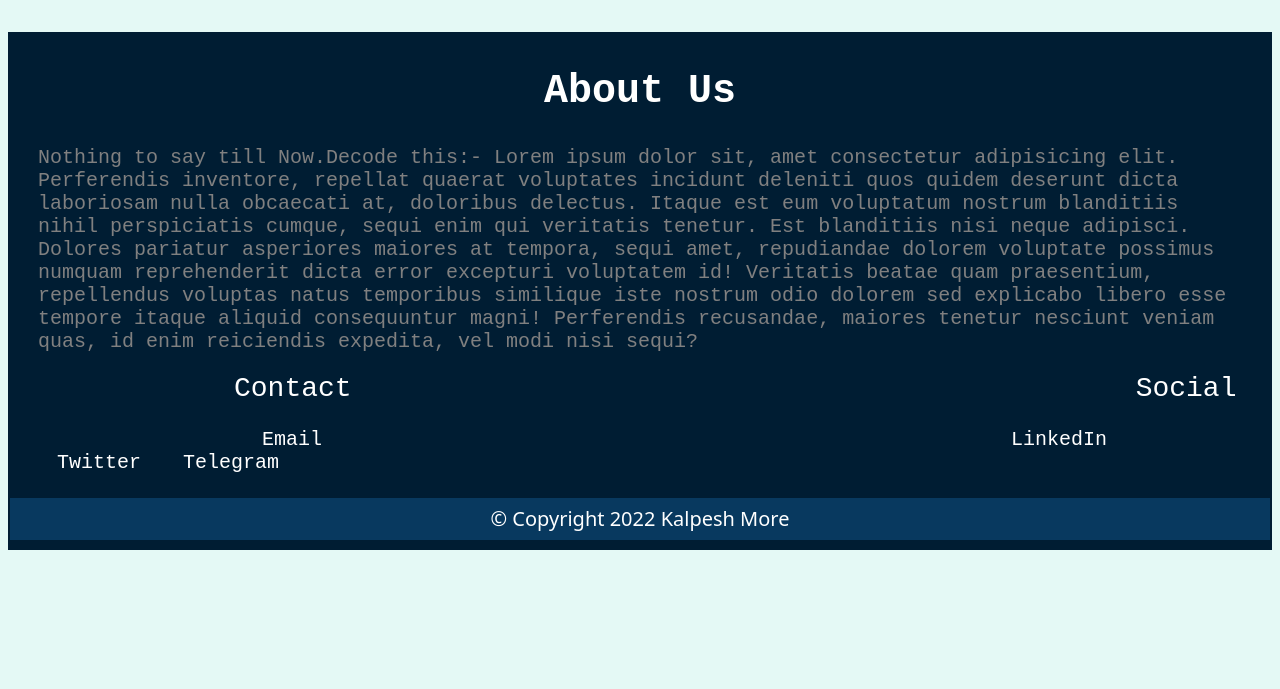
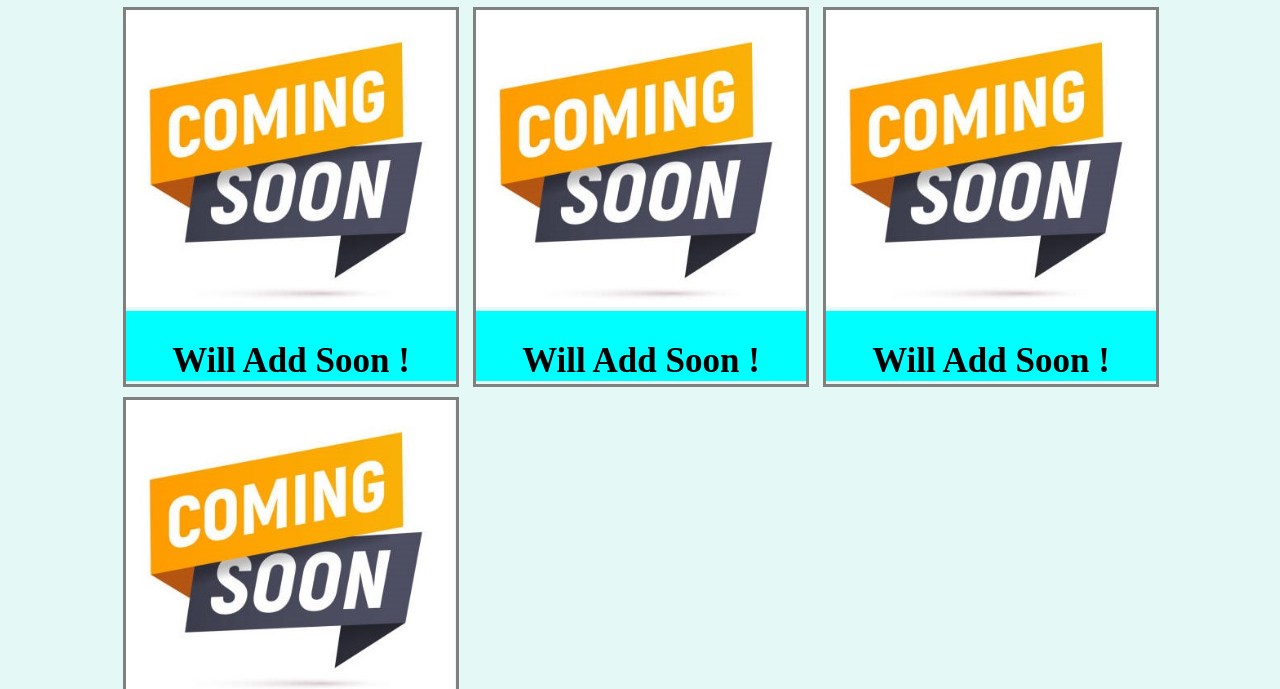
Before and after one commit to KalpeshM13/mywebsite, a plain HTML site: page store.html in a window 1280 px wide. Shown: the part 711-1400 px from the top of the page. Before the commit the page ends 1269 px from the top, so only its background shows below. Drawn offline with Linux system fonts and the light colour scheme.

Commit message:
item added

```diff
--- a/store.html
+++ b/store.html
@@ -35,6 +35,22 @@
                 <img class= "item2-img" src="img/coming soon.jpg" alt="headphone">
                 <h2 class="item2-name"><a class="item1-link" target="blank">Will Add Soon !</a></h2>
             </div>
+            <div class="item2">
+                <img class= "item2-img" src="img/coming soon.jpg" alt="headphone">
+                <h2 class="item2-name"><a class="item1-link" target="blank">Will Add Soon !</a></h2>
+            </div>
+            <div class="item2">
+                <img class= "item2-img" src="img/coming soon.jpg" alt="headphone">
+                <h2 class="item2-name"><a class="item1-link" target="blank">Will Add Soon !</a></h2>
+            </div>
+            <div class="item2">
+                <img class= "item2-img" src="img/coming soon.jpg" alt="headphone">
+                <h2 class="item2-name"><a class="item1-link" target="blank">Will Add Soon !</a></h2>
+            </div>
+            <div class="item2">
+                <img class= "item2-img" src="img/coming soon.jpg" alt="headphone">
+                <h2 class="item2-name"><a class="item1-link" target="blank">Will Add Soon !</a></h2>
+            </div>
         </div>
     </main>
     <footer class="mainfooter">
```
